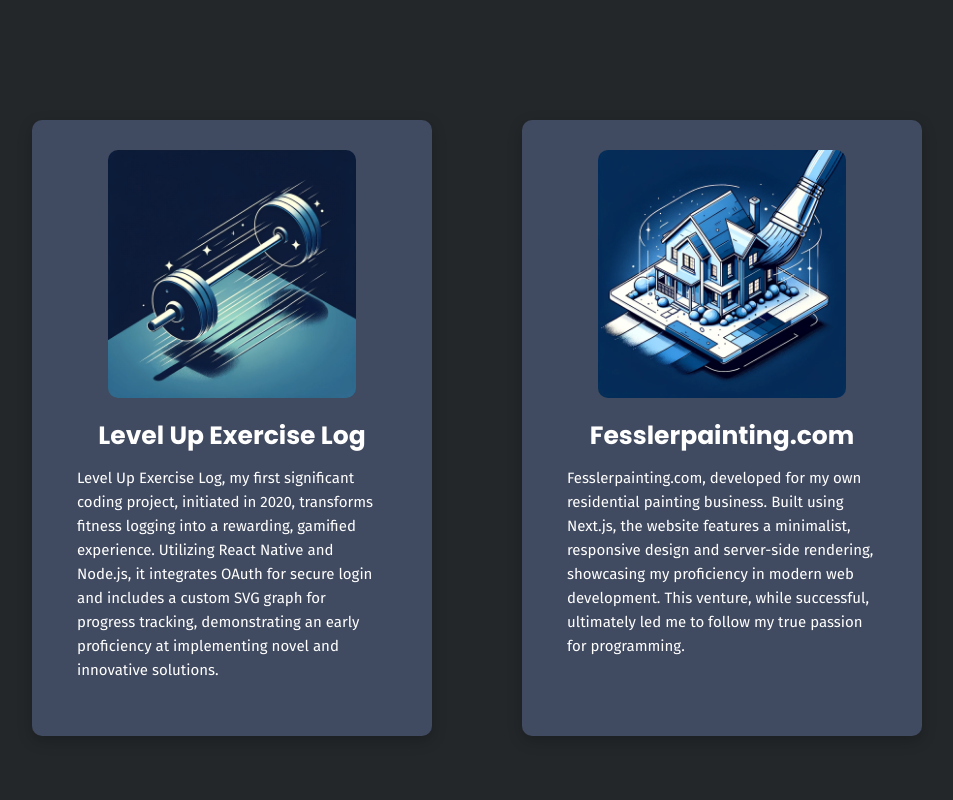
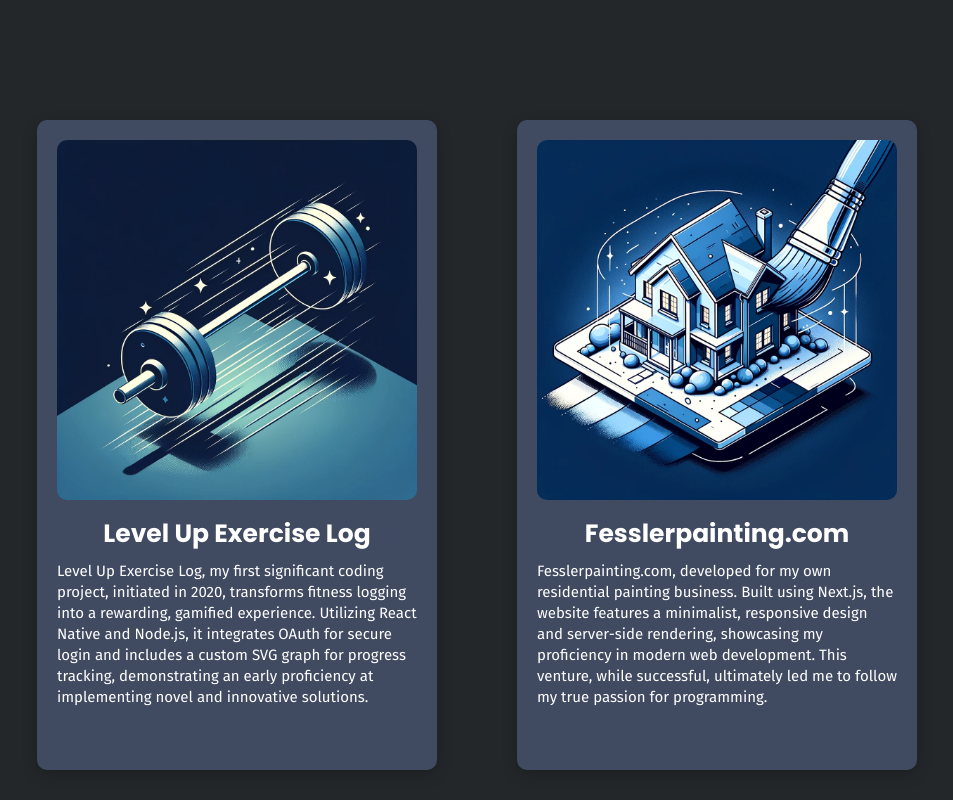
Before and after one commit to AlecFessler/dev-portfolio, a Next.js app: page / in a window 1280 px wide. Shown: the part 680-1480 px from the top of the page, without its empty margins (163-1116 px from the left). Built offline with nearby package versions, Linux system fonts and the light colour scheme.

Commit message:
project section/cards styling updated

```diff
--- a/src/components/project_card/ProjectCard.tsx
+++ b/src/components/project_card/ProjectCard.tsx
@@ -10,7 +10,7 @@ const ProjectCardContainer = styled.div`
     color: ${({ theme }) => theme.colors.text};
     border-radius: 10px;
     box-shadow: 0 5px 15px rgba(0, 0, 0, 0.2);
-    padding: 3rem 4.5rem;
+    padding: 2rem;
     text-align: center;
     max-width: 40rem;
     height: 100%;
@@ -19,9 +19,8 @@ const ProjectCardContainer = styled.div`
 const ImageWrapper = styled(Image)`
     border-radius: 10px;
     margin-bottom: 1rem;
-    width: 80%;
+    width: 100%;
     height: auto;
-    align-self: center;
 `;
 
 const Title = styled.h2`
--- a/src/components/sections/Projects.tsx
+++ b/src/components/sections/Projects.tsx
@@ -18,11 +18,11 @@ const ProjectsSection = styled.section`
     grid-template-columns: repeat(2, 1fr);
     justify-items: center;
     align-items: stretch;
-    gap: 9rem;
+    gap: 8rem;
     grid-auto-rows: 1fr;
     background-color: ${({ theme }) => theme.colors.background};
     color: ${({ theme }) => theme.colors.text};
-    padding: 0 3rem;
+    padding: 0 2rem;
 `;
 
 const Projects = () => {
--- a/src/styles/GlobalStyle.ts
+++ b/src/styles/GlobalStyle.ts
@@ -22,7 +22,7 @@ const GlobalStyle = createGlobalStyle`
         -moz-osx-font-smoothing: grayscale;
         background-color: ${({ theme }) => theme.colors.background};
         color: ${({ theme }) => theme.colors.text};
-        line-height: 1.6;
+        line-height: 1.4;
         font-size: 1.6rem;
     }
 
```
